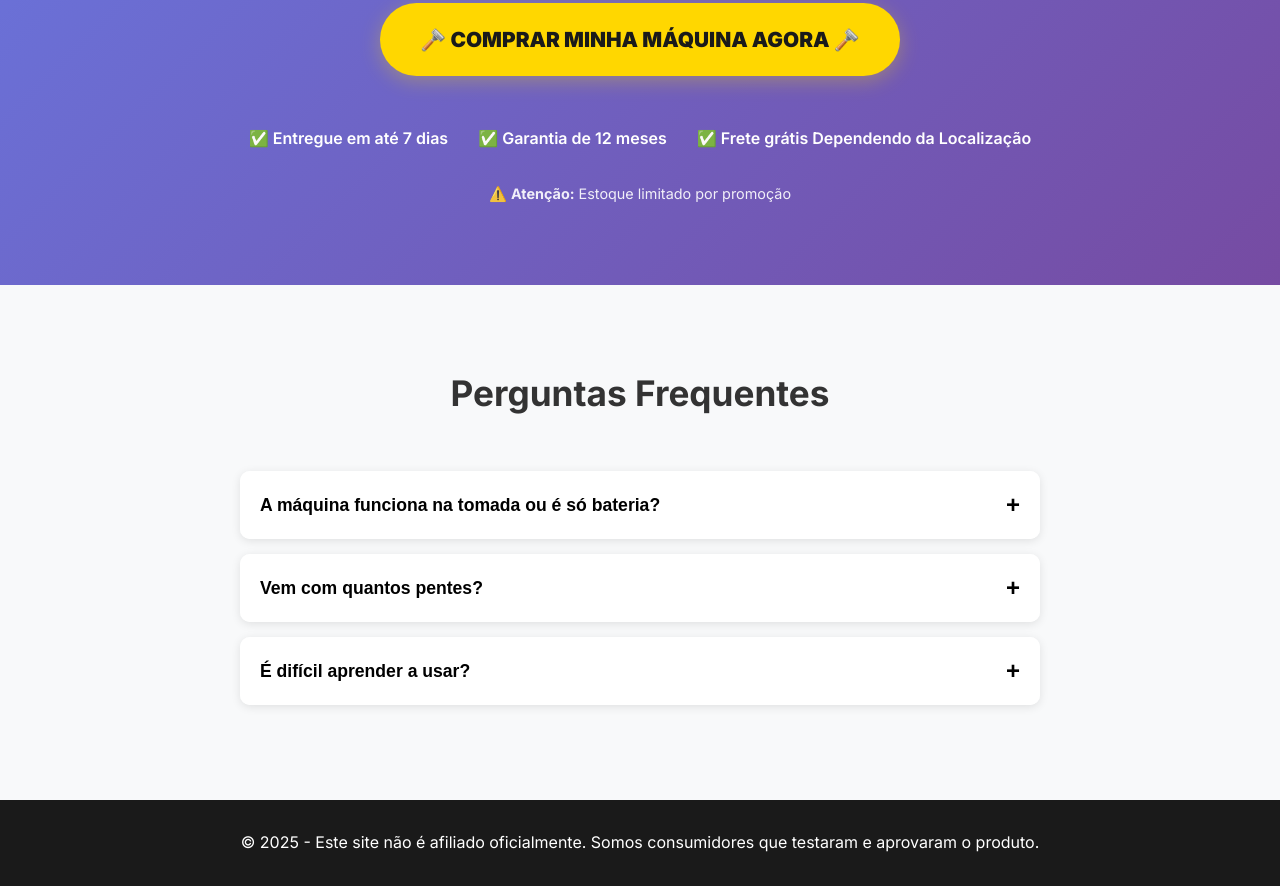
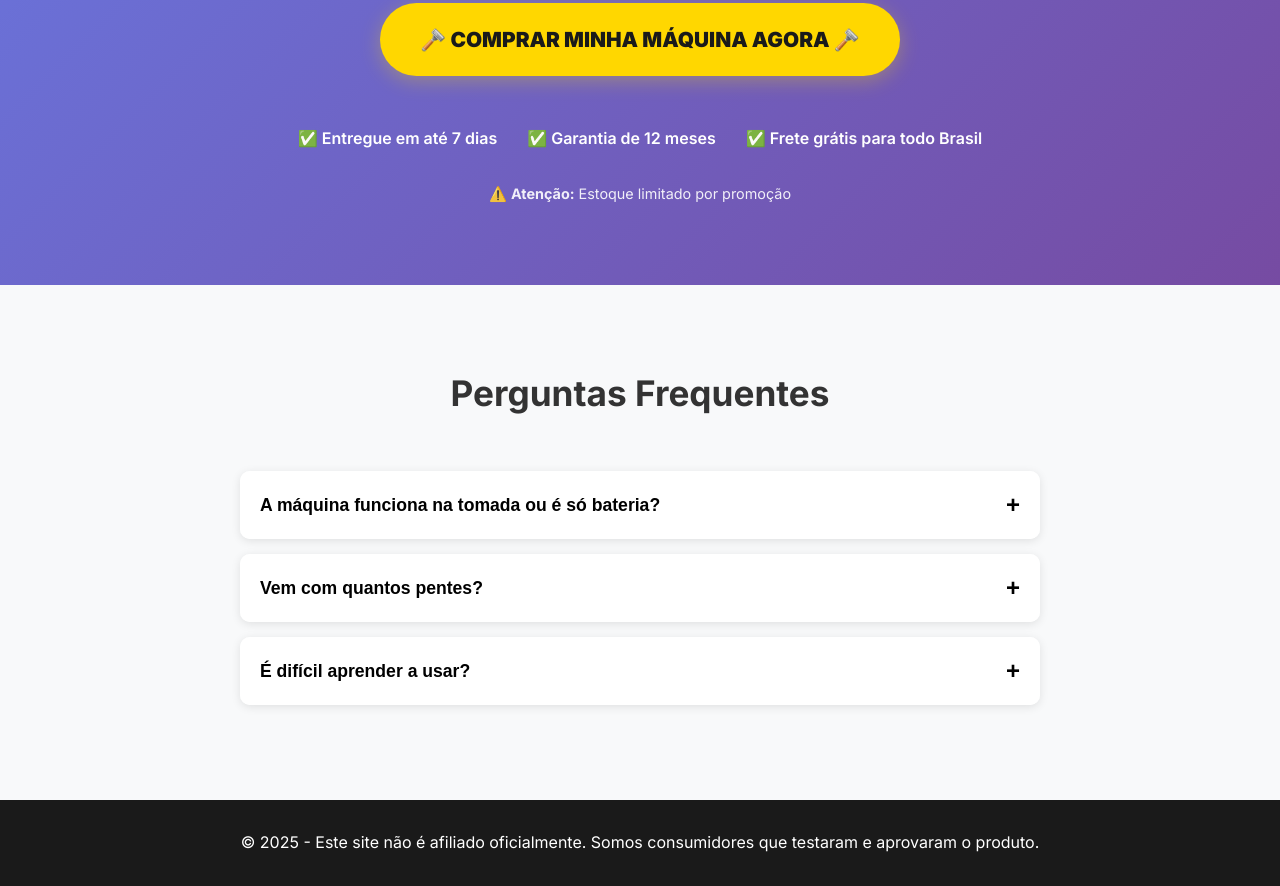
Before and after one commit to MindRoute-Web-Solutions/maquininha, a plain HTML site: page index.html in a window 1280 px wide. Shown: the part 2839-3725 px from the top of the page. Drawn offline with Linux system fonts and the light colour scheme.

Commit message:
Atualizar o index.html

```diff
--- a/index.html
+++ b/index.html
@@ -106,7 +106,7 @@
             <div class="guarantees">
                 <div class="guarantee">✅ Entregue em até 7 dias</div>
                 <div class="guarantee">✅ Garantia de 12 meses</div>
-                <div class="guarantee">✅ Frete grátis Dependendo da Localização</div>
+                <div class="guarantee">✅ Frete grátis para todo Brasil</div>
             </div>
 
             <p class="stock-warning">⚠️ <strong>Atenção:</strong> Estoque limitado por promoção</p>
```
